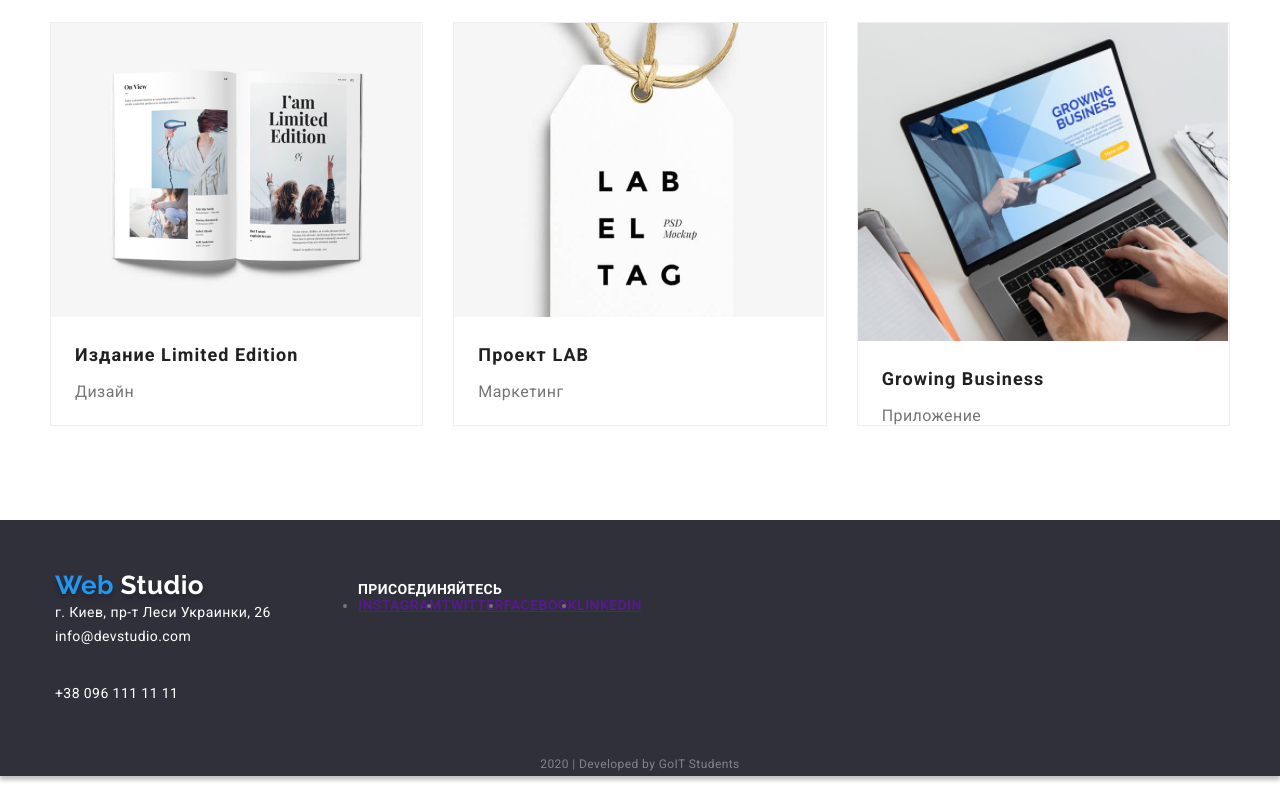
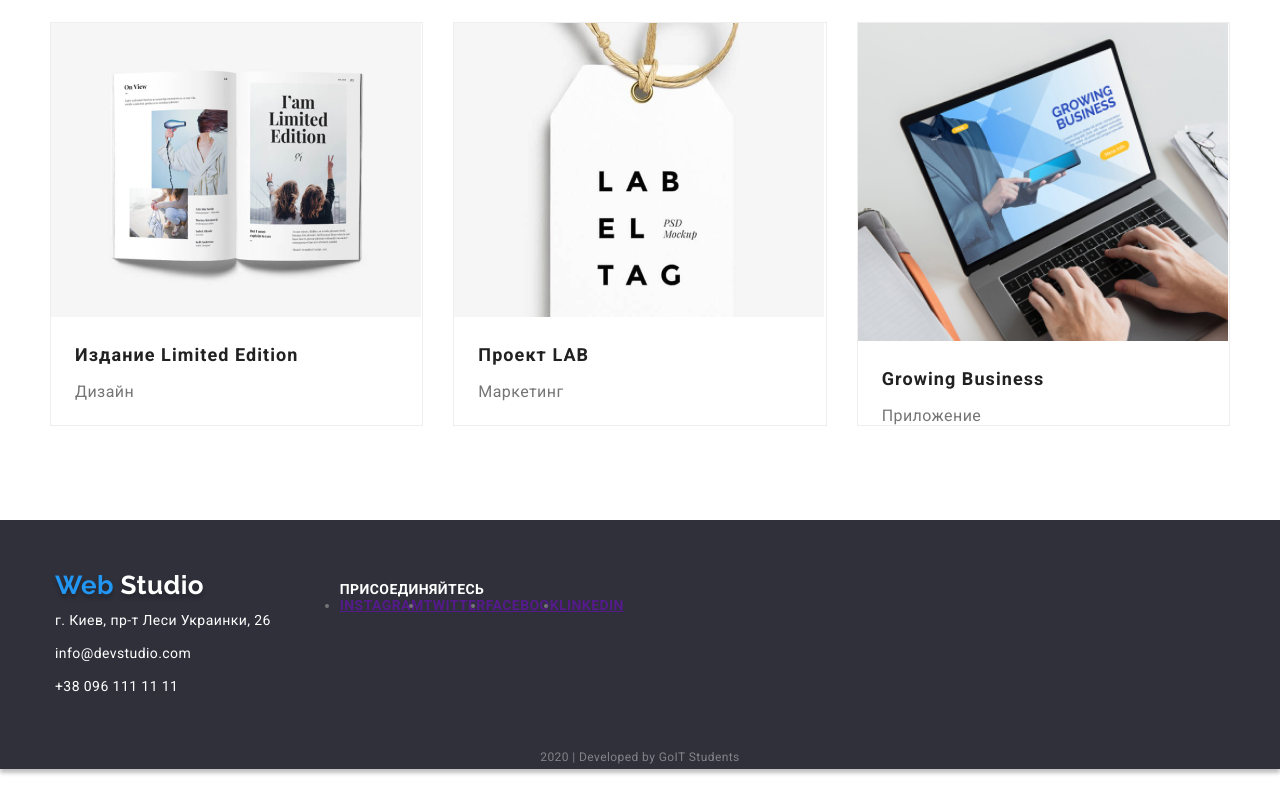
Before and after one commit to JulianaClusin/goit-markup-hw-03, a plain HTML site: page portfolio.html in a window 1280 px wide. Shown: the part 1108-1896 px from the top of the page. Drawn offline with Linux system fonts and the light colour scheme.

Commit message:
portfolio
хедер и футер

```diff
--- a/portfolio.html
+++ b/portfolio.html
@@ -14,7 +14,6 @@
         <nav class="container navigation" >
              <a class="logo link" lang="en" href="./index.html">
                 <span class="logo-web" > Web </span> Studio </a>
-
             <ul class="navigation-list list">
             <li class="navigation-list-item">
                 <a class="navigation-list-link link"
@@ -25,7 +24,6 @@
             <li class="navigation-list-item">
                 <a class="navigation-list-link link" href="  "> Контакты  </a></li>
             </ul>
-
             <address class="address">
                 <ul class="address-nav list">
                 <li class="address-nav-list"><a class="address-nav-link link"
@@ -33,7 +31,7 @@
                      info@devstudio.com  </a></li>
                 <li class="address-nav-list"> <a class="address-nav-link link"
                     href="tell:+380961111111"> +38 096 111 11 11  </a>
-                </li  ></ul>
+                </li></ul>
 
             </address>
         </nav>
@@ -126,12 +124,12 @@
     <div class="container">
      <div class="footer-flex">
          <div class="footer-section-address">
-        <a class="logo link" lang="en" href="./index.html"> <span class="logo-web" > Web </span> <span class="logo-studio" >Studio</span>  </a>
-    <address class="address-footer" >
+        <a class="logo foot link" lang="en" href="./index.html"> <span class="logo-web" > Web </span> <span class="logo-studio" >Studio</span>  </a>
+    <address class="address-footer text" >
         г. Киев, пр-т Леси Украинки, 26  </address>
 
         <address class="address-footer">
-            <a class="address-nav-link-footer mail link" href="mailto:info@devstudio.com"> info@devstudio.com  </a> <br>
+            <a class="address-nav-link-footer mail link" href="mailto:info@devstudio.com"> info@devstudio.com  </a>
             <a class="address-nav-link-footer tell link" href="tell:+380961111111"> +38 096 111 11 11  </a>
         </address>
         </div>
```
Also changed, not shown: index.html (+0 -2 lines).
